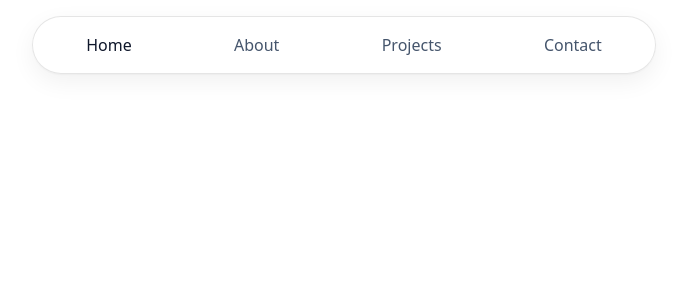
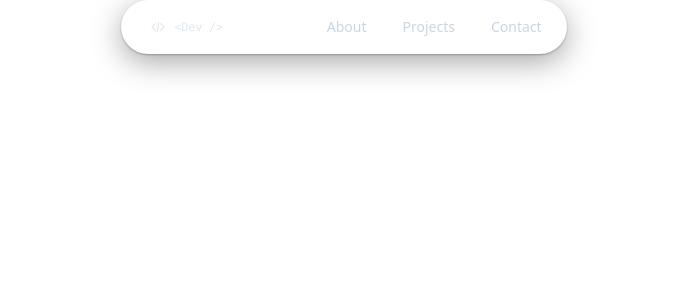
Before and after one commit to AkhilXavier95/portfolio, a Next.js app: page / in a window 1280 px wide. Shown: the top 300 px of the page, without its empty margins (296-983 px from the left). Built offline with nearby package versions, Linux system fonts and the light colour scheme.

Commit message:
Update navbar

```diff
--- a/src/components/NavBar.tsx
+++ b/src/components/NavBar.tsx
@@ -1,8 +1,6 @@
 "use client";
 
 import { useEffect, useMemo, useState, useCallback } from "react";
-import NavDesktop from "./NavDesktop";
-import NavMobile from "./NavMobile";
 
 type NavItem = {
   id: string;
@@ -25,11 +23,11 @@ const getNavItems = (items?: NavItem[]): NavItem[] =>
 const NavBar = ({ items, scrollOffset = 0 }: NavBarProps) => {
   const navItems = useMemo<NavItem[]>(() => getNavItems(items), [items]);
   const [activeId, setActiveId] = useState<string>(navItems[0]?.id ?? "");
+  const [isOpen, setIsOpen] = useState<boolean>(false);
 
   const scrollToSection = useCallback(
     (id: string) => {
       const element = document.getElementById(id);
-      setActiveId(id);
       if (!element) return;
 
       const top =
@@ -89,18 +87,135 @@ const NavBar = ({ items, scrollOffset = 0 }: NavBarProps) => {
   }, [navItems]);
 
   return (
-    <nav aria-label="Primary" className="sticky top-5 z-50 p-4">
-      <div className="relative mx-auto w-1/2 rounded-full border border-black/10 bg-white/70 backdrop-blur-md backdrop-saturate-150 shadow-[0_1px_2px_rgba(0,0,0,0.04),_0_8px_24px_rgba(0,0,0,0.06)] px-3 py-2 md:px-4 md:py-2.5">
-        <NavDesktop
-          items={navItems}
-          activeId={activeId}
-          onNavigate={(id) => scrollToSection(id)}
-        />
-        <NavMobile
-          items={navItems}
-          activeId={activeId}
-          onNavigate={(id) => scrollToSection(id)}
-        />
+    <nav aria-label="Primary" className="z-50 px-4 md:sticky md:top-4">
+      <div className="relative mx-auto flex w-full max-w-5xl items-center justify-between md:justify-center">
+        {/* Desktop capsule (border-only) */}
+        <div className="hidden md:flex items-center">
+          <div className="flex items-center gap-4 rounded-full border border-white/20 bg-transparent px-5 py-2.5 shadow-[0_1px_2px_rgba(0,0,0,0.25),_0_8px_30px_rgba(0,0,0,0.35)]">
+            <div className="hidden select-none items-center gap-2 rounded-full bg-white/10 px-2 py-1 text-xs font-mono tracking-tight text-slate-200 md:flex">
+              <svg
+                width="16"
+                height="16"
+                viewBox="0 0 24 24"
+                fill="none"
+                xmlns="http://www.w3.org/2000/svg"
+                className="text-slate-200"
+              >
+                <path
+                  d="M8 7L3 12L8 17"
+                  stroke="currentColor"
+                  strokeWidth="1.8"
+                  strokeLinecap="round"
+                  strokeLinejoin="round"
+                />
+                <path
+                  d="M16 7L21 12L16 17"
+                  stroke="currentColor"
+                  strokeWidth="1.8"
+                  strokeLinecap="round"
+                  strokeLinejoin="round"
+                />
+                <path
+                  d="M13 5L11 19"
+                  stroke="currentColor"
+                  strokeWidth="1.8"
+                  strokeLinecap="round"
+                  strokeLinejoin="round"
+                />
+              </svg>
+              <span>&lt;Dev /&gt;</span>
+            </div>
+
+            <ul className="hidden md:flex list-none items-center gap-7">
+              {navItems.map((item) => {
+                const isActive = item.id === activeId;
+                return (
+                  <li key={item.id}>
+                    <a
+                      href={`#${item.id}`}
+                      onClick={(e) => {
+                        e.preventDefault();
+                        scrollToSection(item.id);
+                        setIsOpen(false);
+                      }}
+                      onKeyDown={(e) => {
+                        if (e.key === "Enter" || e.key === " ") {
+                          e.preventDefault();
+                          scrollToSection(item.id);
+                          setIsOpen(false);
+                        }
+                      }}
+                      aria-current={isActive ? "page" : undefined}
+                      className={`inline-block px-1 py-1.5 text-sm font-medium transition-colors ${
+                        isActive
+                          ? "text-white"
+                          : "text-slate-300 hover:text-white"
+                      }`}
+                    >
+                      {item.label}
+                    </a>
+                  </li>
+                );
+              })}
+            </ul>
+          </div>
+        </div>
+
+        {/* Mobile hamburger (right corner) */}
+        <button
+          type="button"
+          aria-label="Toggle navigation menu"
+          aria-expanded={isOpen}
+          aria-controls="mobile-nav"
+          onClick={() => setIsOpen((v) => !v)}
+          className="md:hidden ml-auto inline-flex h-10 w-10 items-center justify-center rounded-full text-slate-200 hover:bg-white/10"
+        >
+          <svg
+            width="22"
+            height="22"
+            viewBox="0 0 24 24"
+            fill="none"
+            xmlns="http://www.w3.org/2000/svg"
+          >
+            <path
+              d="M4 7h16M4 12h16M4 17h16"
+              stroke="currentColor"
+              strokeWidth="1.8"
+              strokeLinecap="round"
+            />
+          </svg>
+        </button>
+
+        {/* Mobile dropdown (top-right) */}
+        {isOpen && (
+          <ul
+            id="mobile-nav"
+            className="absolute right-4 top-[calc(100%+8px)] z-50 w-[min(90vw,20rem)] rounded-2xl border border-white/15 bg-black/70 p-2 shadow-xl backdrop-blur-md md:hidden"
+          >
+            {navItems.map((item) => {
+              const isActive = item.id === activeId;
+              return (
+                <li key={item.id}>
+                  <a
+                    href={`#${item.id}`}
+                    onClick={(e) => {
+                      e.preventDefault();
+                      scrollToSection(item.id);
+                      setIsOpen(false);
+                    }}
+                    className={`block rounded-xl px-3 py-2 text-sm font-medium transition-colors ${
+                      isActive
+                        ? "text-white bg-white/10"
+                        : "text-slate-200 hover:text-white hover:bg-white/10"
+                    }`}
+                  >
+                    {item.label}
+                  </a>
+                </li>
+              );
+            })}
+          </ul>
+        )}
       </div>
     </nav>
   );
```
